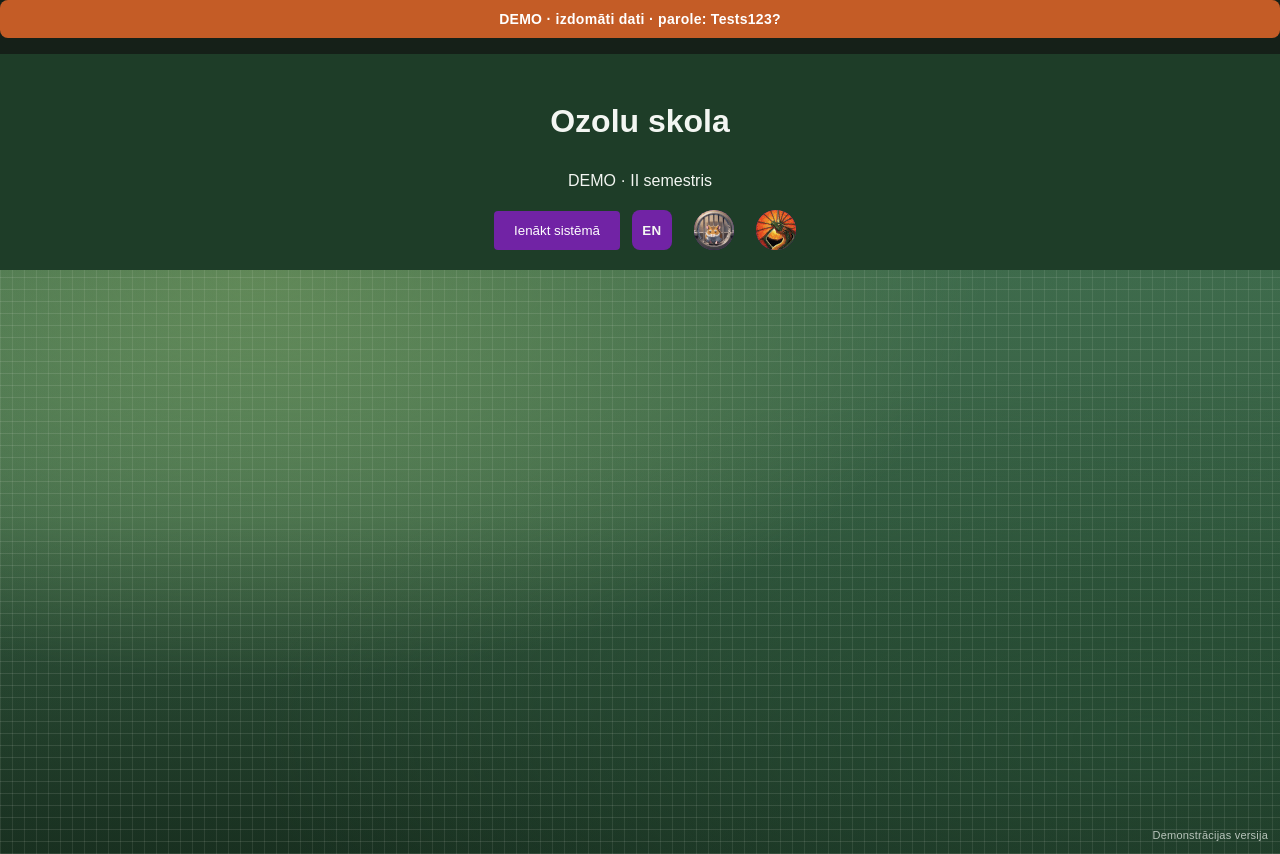
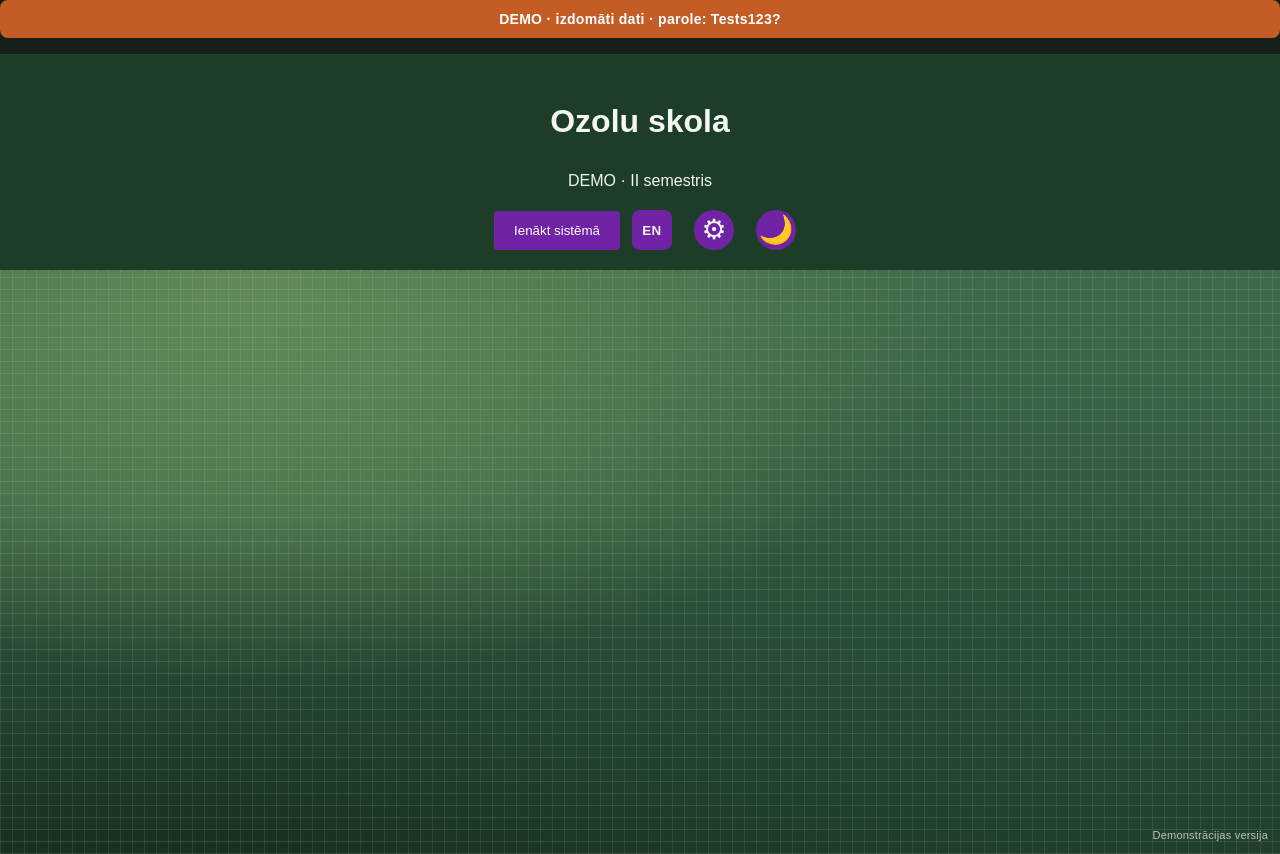
Before and after one commit to berzsberzinsh-ship-it/skola-demo, a Next.js app: page / in a window 1280 px wide. Built offline with nearby package versions, Linux system fonts and the light colour scheme.

Commit message:
Remove easter-egg GIFs; use simple icons in the demo

```diff
--- a/app/page.js
+++ b/app/page.js
@@ -170,7 +170,7 @@ export default function Home() {
                 data-i18n-aria="settingsAria"
                 aria-label="Piekļūstamības iestatījumi"
               >
-                <img src="/hamsterwheel.gif" alt="" width="40" height="40" />
+                ⚙
               </button>
               <button
                 id="public-theme-toggle"
@@ -180,7 +180,7 @@ export default function Home() {
                 aria-label="Pārslēgt tumšo / gaišo režīmu"
                 aria-pressed="false"
               >
-                <img src="/lightmode.gif" alt="" width="40" height="40" />
+                ☀️
               </button>
             </div>
           </div>
@@ -249,7 +249,7 @@ export default function Home() {
                 data-i18n-aria="settingsAria"
                 aria-label="Piekļūstamības iestatījumi"
               >
-                <img src="/hamsterwheel.gif" alt="" width="40" height="40" />
+                ⚙
               </button>
               <button
                 id="theme-toggle"
@@ -259,7 +259,7 @@ export default function Home() {
                 aria-label="Pārslēgt tumšo / gaišo režīmu"
                 aria-pressed="false"
               >
-                <img src="/lightmode.gif" alt="" width="40" height="40" />
+                ☀️
               </button>
             </div>
           </div>
--- a/public/script.js
+++ b/public/script.js
@@ -2009,22 +2009,15 @@ function clearSelections() {
 }
 
 function themeToggleMarkup(isDark) {
-  const src = isDark ? '/darkmode.gif' : '/lightmode.gif';
-  return `<img src="${src}" alt="" width="40" height="40">`;
-}
-
-function expectedThemeGif(isDark) {
-  return isDark ? 'darkmode.gif' : 'lightmode.gif';
+  return isDark ? '☀️' : '🌙';
 }
 
 function syncThemeToggleButtons() {
   const isDark = document.body.classList.contains('dark-mode');
-  const expected = expectedThemeGif(isDark);
+  const expected = themeToggleMarkup(isDark);
   document.querySelectorAll('.theme-toggle').forEach((btn) => {
-    const img = btn.querySelector('img');
-    const src = img ? img.getAttribute('src') || '' : '';
-    if (!src.includes(expected)) {
-      btn.innerHTML = themeToggleMarkup(isDark);
+    if ((btn.textContent || '').trim() !== expected) {
+      btn.textContent = expected;
     }
     btn.setAttribute('aria-pressed', isDark ? 'true' : 'false');
   });
--- a/public/styles.css
+++ b/public/styles.css
@@ -239,6 +239,10 @@ body.public-view #publicContent {
   cursor: pointer;
   padding: 0;
   overflow: hidden;
+  font-size: 28px;
+  line-height: 40px;
+  width: 40px;
+  height: 40px;
 }
 
 .settings-toggle img,
```
